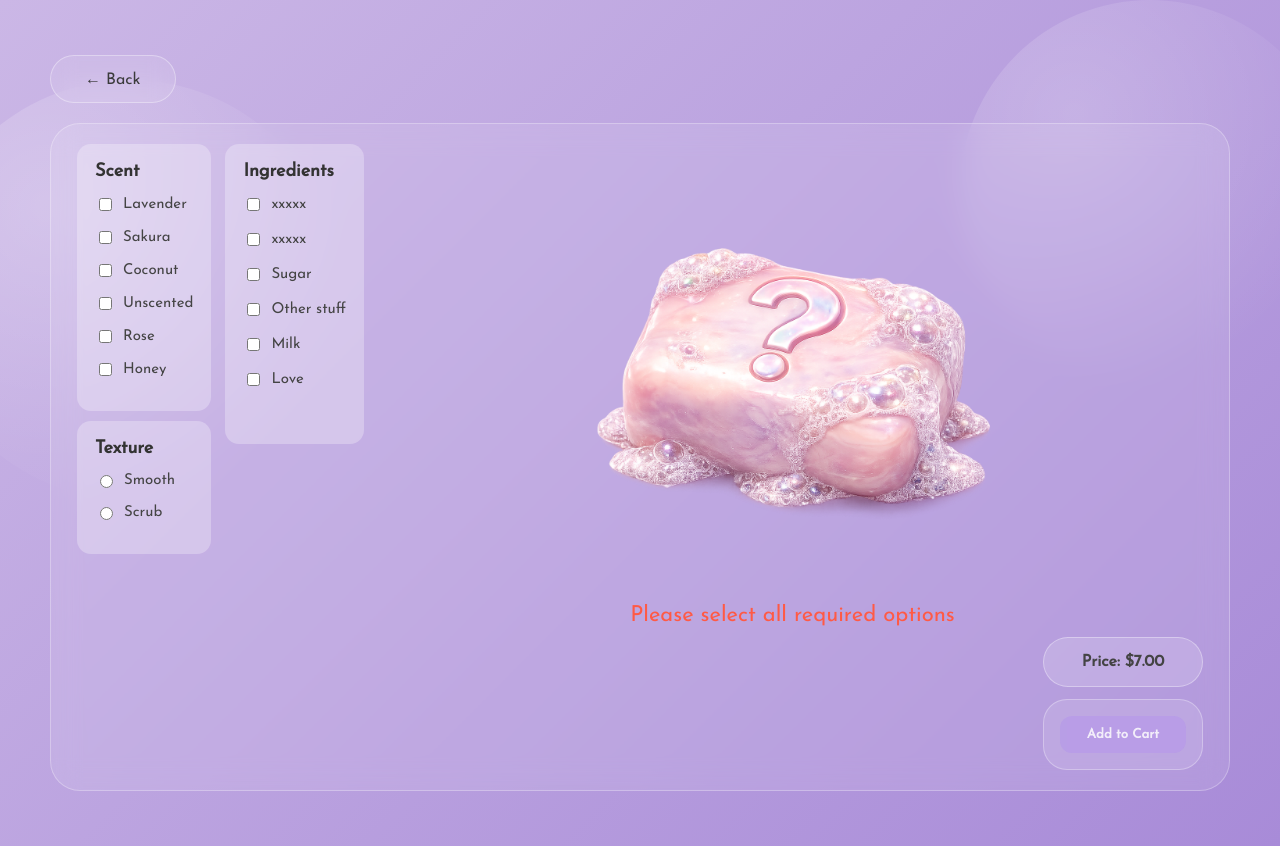
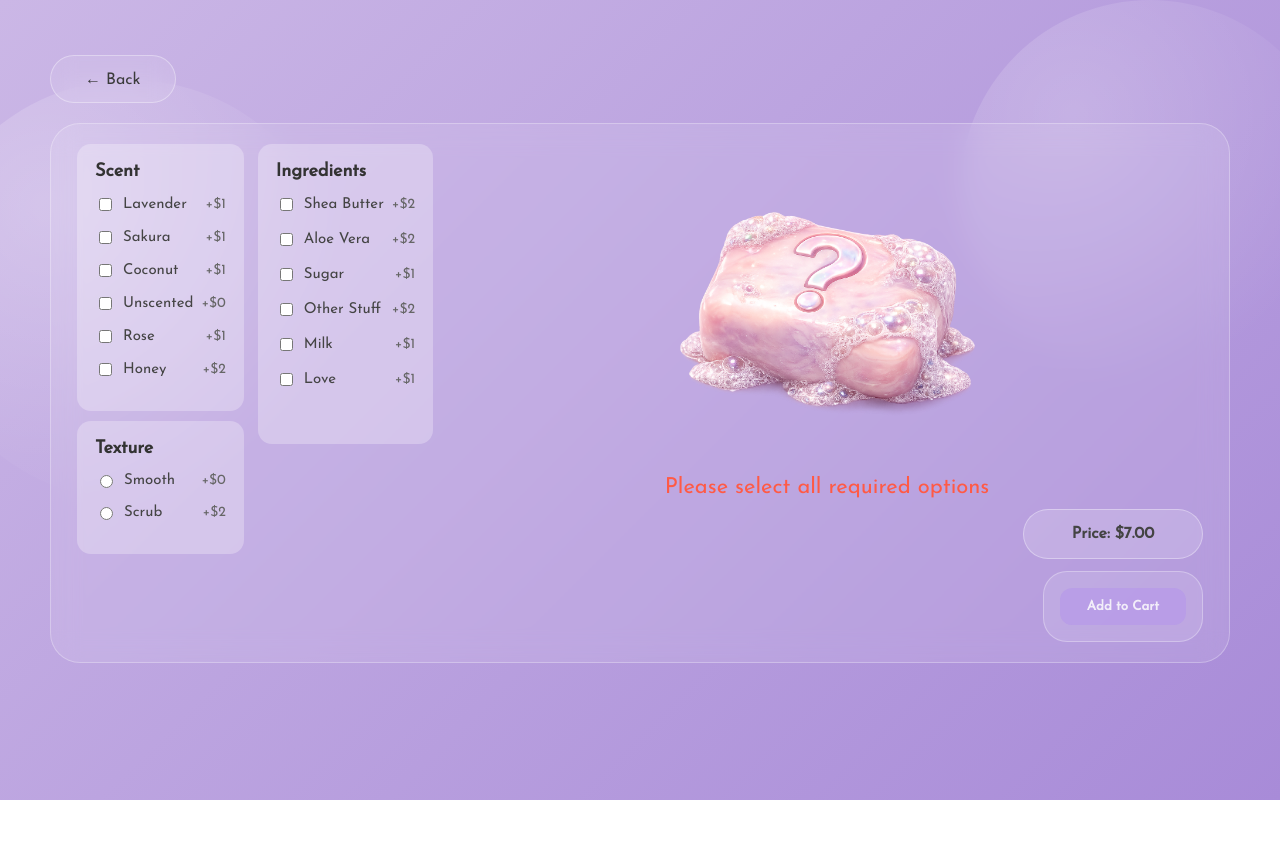
Before and after one commit to yasmieen-alshehri/swe363-milestone4-frontend, a React (Vite) app: page /customize in a window 1280 px wide. After the commit the page ends 800 px from the top, so only its background shows below. Built offline with nearby package versions, Linux system fonts and the light colour scheme.

Commit message:
Update customize pricing to dynamic calculation with add-on prices

```diff
--- a/src/pages/Contact.jsx
+++ b/src/pages/Contact.jsx
@@ -16,7 +16,7 @@ function Contact() {
   const [errors, setErrors] = useState({});
   const [successMessage, setSuccessMessage] = useState("");
 
-  const isLoggedIn = false;
+  const isLoggedIn = true;
   const isMobile = window.innerWidth <= 768;
 
   const handleChange = (e) => {
--- a/src/pages/Customize.jsx
+++ b/src/pages/Customize.jsx
@@ -2,7 +2,6 @@ import { useState } from "react";
 import { useNavigate } from "react-router-dom";
 import Button from "../components/Button";
 import soap from "../assets/soap-bliss.png";
-
 
 function Customize() {
   const navigate = useNavigate();
@@ -12,9 +11,28 @@ function Customize() {
   const [selectedIngredients, setSelectedIngredients] = useState([]);
   const [addedToCart, setAddedToCart] = useState(false);
 
-    const scents = ["Lavender", "Sakura", "Coconut", "Unscented", "Rose", "Honey"];
-    const textures = ["Smooth", "Scrub"];
-    const ingredients = ["xxxxx", "xxxxx", "Sugar", "Other stuff", "Milk", "Love"];
+  const scents = [
+    { name: "Lavender", price: 1 },
+    { name: "Sakura", price: 1 },
+    { name: "Coconut", price: 1 },
+    { name: "Unscented", price: 0 },
+    { name: "Rose", price: 1 },
+    { name: "Honey", price: 2 },
+  ];
+
+  const textures = [
+    { name: "Smooth", price: 0 },
+    { name: "Scrub", price: 2 },
+  ];
+
+  const ingredients = [
+    { name: "Shea Butter", price: 2 },
+    { name: "Aloe Vera", price: 2 },
+    { name: "Sugar", price: 1 },
+    { name: "Other Stuff", price: 2 },
+    { name: "Milk", price: 1 },
+    { name: "Love", price: 1 },
+  ];
 
   const isMobile = window.innerWidth <= 768;
   const isLoggedIn = true;
@@ -37,7 +55,25 @@ function Customize() {
     selectedScents.length > 0 &&
     selectedTexture !== "" &&
     selectedIngredients.length > 0;
-    const price = 7.0;
+
+  const basePrice = 7;
+
+  const selectedTexturePrice =
+    textures.find((item) => item.name === selectedTexture)?.price || 0;
+
+  const selectedScentsPrice = scents
+    .filter((item) => selectedScents.includes(item.name))
+    .reduce((sum, item) => sum + item.price, 0);
+
+  const selectedIngredientsPrice = ingredients
+    .filter((item) => selectedIngredients.includes(item.name))
+    .reduce((sum, item) => sum + item.price, 0);
+
+  const price =
+    basePrice +
+    selectedTexturePrice +
+    selectedScentsPrice +
+    selectedIngredientsPrice;
 
   const handleAddToCart = () => {
     if (!isValid) {
@@ -52,29 +88,39 @@ function Customize() {
 
     const storedCart = JSON.parse(localStorage.getItem("cartItems")) || [];
 
-        const customProduct = {
-            id: 4,
-            quantity: 1,
+    const customOptions = {
+      scents: selectedScents,
+      texture: selectedTexture,
+      ingredients: selectedIngredients,
     };
 
-        const existingItem = storedCart.find(
-            (item) => item.id === customProduct.id
+    const existingItemIndex = storedCart.findIndex(
+      (item) =>
+        item.id === 4 &&
+        JSON.stringify(item.customOptions) === JSON.stringify(customOptions)
     );
 
     let updatedCart;
 
-        if (existingItem) {
-            updatedCart = storedCart.map((item) =>
-                item.id === customProduct.id
-                    ? { ...item, quantity: item.quantity + 1 }
-                    : item
-            );
+    if (existingItemIndex !== -1) {
+      updatedCart = [...storedCart];
+      updatedCart[existingItemIndex] = {
+        ...updatedCart[existingItemIndex],
+        quantity: updatedCart[existingItemIndex].quantity + 1,
+      };
     } else {
+      const customProduct = {
+        id: 4,
+        customId: Date.now().toString(),
+        quantity: 1,
+        customPrice: price,
+        customOptions,
+      };
+
       updatedCart = [...storedCart, customProduct];
     }
 
     localStorage.setItem("cartItems", JSON.stringify(updatedCart));
-
     setAddedToCart(true);
   };
 
@@ -164,10 +210,11 @@ function Customize() {
 
               {scents.map((scent) => (
                 <label
-                                    key={scent}
+                  key={scent.name}
                   style={{
                     display: "flex",
                     alignItems: "center",
+                    justifyContent: "space-between",
                     gap: "8px",
                     marginBottom: "14px",
                     fontSize: "15px",
@@ -175,18 +222,24 @@ function Customize() {
                     cursor: "pointer",
                   }}
                 >
+                  <div style={{ display: "flex", alignItems: "center", gap: "8px" }}>
                     <input
                       type="checkbox"
-                                        checked={selectedScents.includes(scent)}
+                      checked={selectedScents.includes(scent.name)}
                       onChange={() =>
                         toggleMultiSelect(
-                                                scent,
+                          scent.name,
                           selectedScents,
                           setSelectedScents
                         )
                       }
                     />
-                                    {scent}
+                    {scent.name}
+                  </div>
+
+                  <span style={{ fontSize: "14px", color: "#666" }}>
+                    +${scent.price}
+                  </span>
                 </label>
               ))}
             </div>
@@ -214,10 +267,11 @@ function Customize() {
 
               {textures.map((texture) => (
                 <label
-                                    key={texture}
+                  key={texture.name}
                   style={{
                     display: "flex",
                     alignItems: "center",
+                    justifyContent: "space-between",
                     gap: "8px",
                     marginBottom: "16px",
                     fontSize: "15px",
@@ -225,13 +279,19 @@ function Customize() {
                     cursor: "pointer",
                   }}
                 >
+                  <div style={{ display: "flex", alignItems: "center", gap: "8px" }}>
                     <input
                       type="radio"
                       name="texture"
-                                        checked={selectedTexture === texture}
-                                        onChange={() => handleTextureChange(texture)}
+                      checked={selectedTexture === texture.name}
+                      onChange={() => handleTextureChange(texture.name)}
                     />
-                                    {texture}
+                    {texture.name}
+                  </div>
+
+                  <span style={{ fontSize: "14px", color: "#666" }}>
+                    +${texture.price}
+                  </span>
                 </label>
               ))}
             </div>
@@ -259,12 +319,13 @@ function Customize() {
               Ingredients
             </h3>
 
-                        {ingredients.map((ingredient, index) => (
+            {ingredients.map((ingredient) => (
               <label
-                                key={`${ingredient}-${index}`}
+                key={ingredient.name}
                 style={{
                   display: "flex",
                   alignItems: "center",
+                  justifyContent: "space-between",
                   gap: "8px",
                   marginBottom: "16px",
                   fontSize: "15px",
@@ -272,18 +333,24 @@ function Customize() {
                   cursor: "pointer",
                 }}
               >
+                <div style={{ display: "flex", alignItems: "center", gap: "8px" }}>
                   <input
                     type="checkbox"
-                                    checked={selectedIngredients.includes(`${ingredient}-${index}`)}
+                    checked={selectedIngredients.includes(ingredient.name)}
                     onChange={() =>
                       toggleMultiSelect(
-                                            `${ingredient}-${index}`,
+                        ingredient.name,
                         selectedIngredients,
                         setSelectedIngredients
                       )
                     }
                   />
-                                {ingredient}
+                  {ingredient.name}
+                </div>
+
+                <span style={{ fontSize: "14px", color: "#666" }}>
+                  +${ingredient.price}
+                </span>
               </label>
             ))}
           </div>
@@ -298,17 +365,25 @@ function Customize() {
             width: isMobile ? "100%" : "auto",
           }}
         >
-                    <div style={{ display: "flex", justifyContent: "center", marginTop: "40px", marginBottom: "20px" }}>
+          <div
+            style={{
+              display: "flex",
+              justifyContent: "center",
+              marginTop: "20px",
+              marginBottom: "12px",
+            }}
+          >
             <img
               src={soap}
               alt="Custom Soap"
               style={{
-                                width: "400px",
-                                height: "400px",
+                width: "300px",
+                height: "300px",
                 objectFit: "contain",
               }}
             />
           </div>
+
           {!isValid && (
             <p
               style={{
@@ -337,7 +412,7 @@ function Customize() {
             >
               <div
                 style={{
-                                    width: "160px",
+                  width: "180px",
                   padding: "16px 18px",
                   borderRadius: "999px",
                   background: "rgba(255,255,255,0.16)",
--- a/src/pages/ProductDetails.jsx
+++ b/src/pages/ProductDetails.jsx
@@ -112,6 +112,30 @@ function ProductDetails() {
             alert("Out of stock");
             return;
         }
+
+        let storedCart =
+            JSON.parse(localStorage.getItem("cartItems")) || [];
+
+        const existingItem = storedCart.find(
+            (item) => item.id === product.id
+        );
+
+        let updatedCart;
+
+        if (existingItem) {
+            updatedCart = storedCart.map((item) =>
+                item.id === product.id
+                    ? { ...item, quantity: item.quantity + 1 }
+                    : item
+            );
+        } else {
+            updatedCart = [
+                ...storedCart,
+                { id: product.id, quantity: 1 },
+            ];
+        }
+
+        localStorage.setItem("cartItems", JSON.stringify(updatedCart));
 
         setAddedToCart(true);
     };
```
Also changed, not shown: src/pages/Cart.jsx (+22 -11 lines). Lines whose indentation alone changed are shown as unchanged.
